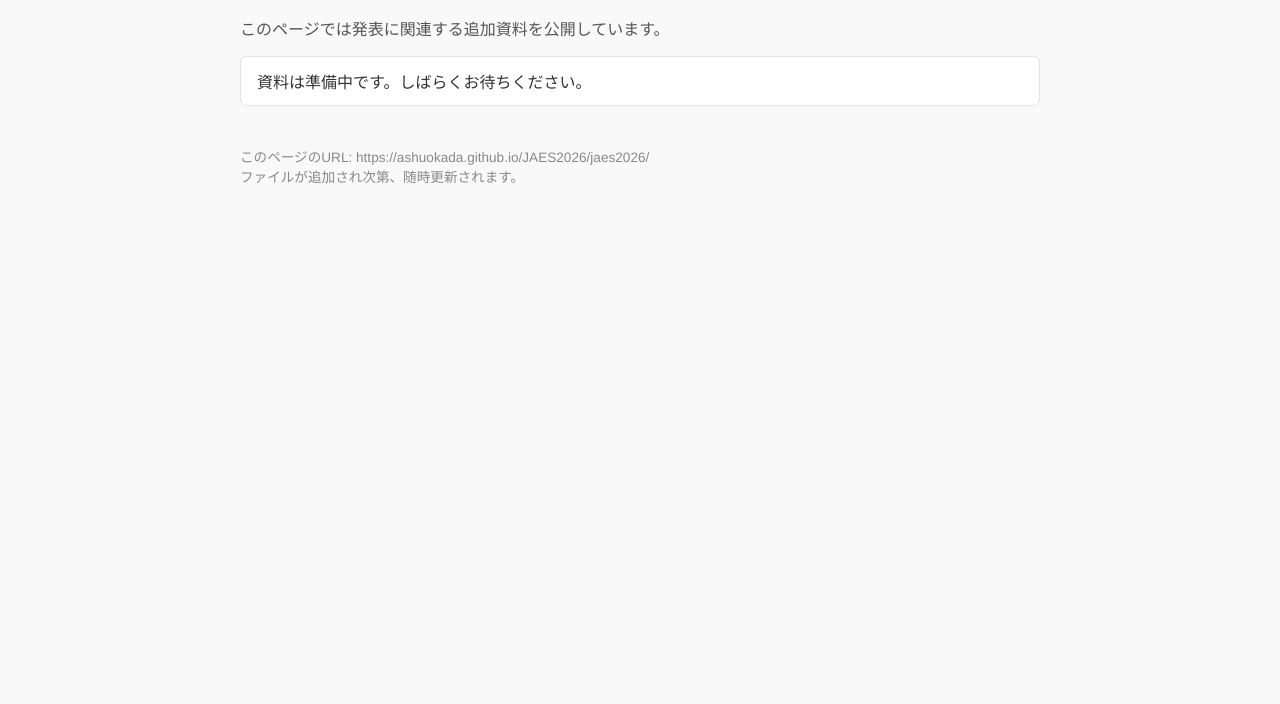
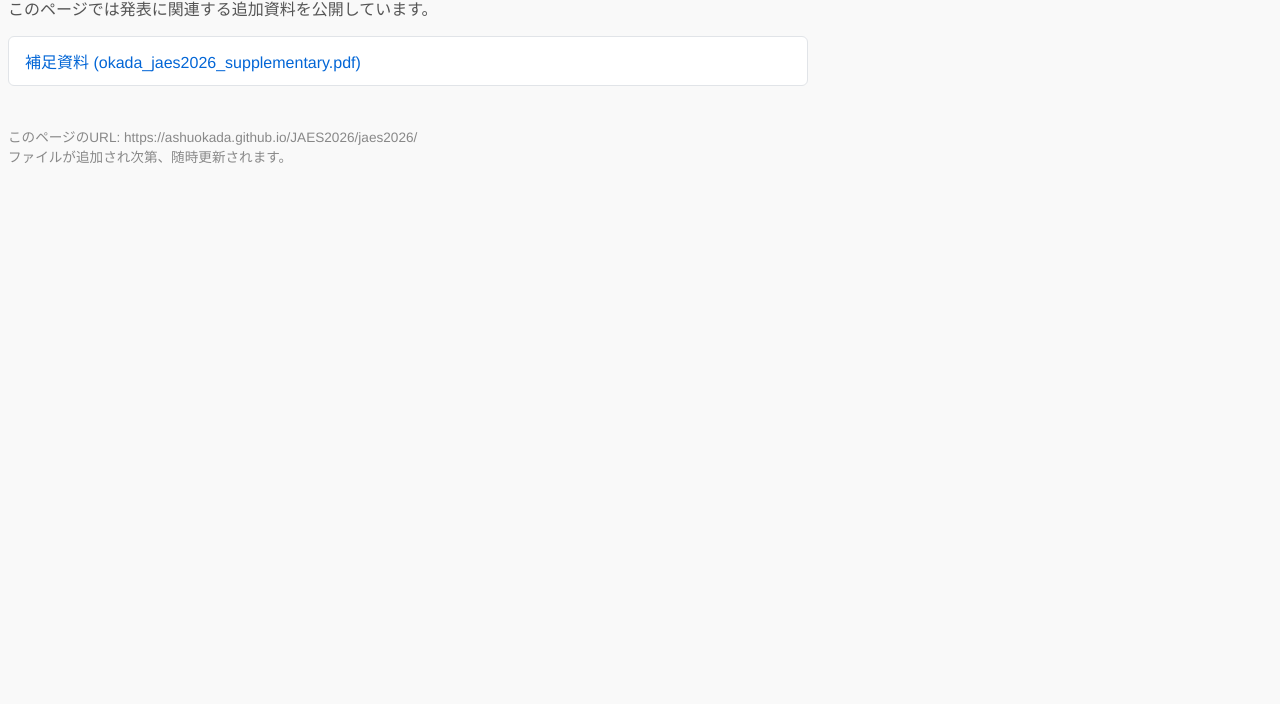
Before and after one commit to ashuokada/JAES2026, a plain HTML site: page jaes2026/index.html in a window 1280 px wide. Shown: the part 96-800 px from the top of the page. Drawn offline with Linux system fonts and the light colour scheme.

Commit message:
Add link to supplementary materials in index.html
Updated the file list to include a link to supplementary materials.

```diff
--- a/jaes2026/index.html
+++ b/jaes2026/index.html
@@ -8,7 +8,7 @@
       body {
         font-family: 'Helvetica Neue', Arial, sans-serif;
       max-width: 800px;
-      margin: 40px auto;
+      margin: 40px aut
       padding: 0 20px;
       color: #333;
       background: #f9f9f9;
@@ -52,8 +52,7 @@
       <h1>JAES2026 追加資料</h1>
       <p>このページでは発表に関連する追加資料を公開しています。</p>
       <ul id="file-list">
-        <!-- ファイルをこのフォルダに追加するとここに表示されます -->
-        <li>資料は準備中です。しばらくお待ちください。</li>
+        <li><a href="okada_jaes2026_supplementary.pdf">補足資料 (okada_jaes2026_supplementary.pdf)</a></li>
       </ul>
       <p class="note">
         このページのURL: https://ashuokada.github.io/JAES2026/jaes2026/<br>
```
